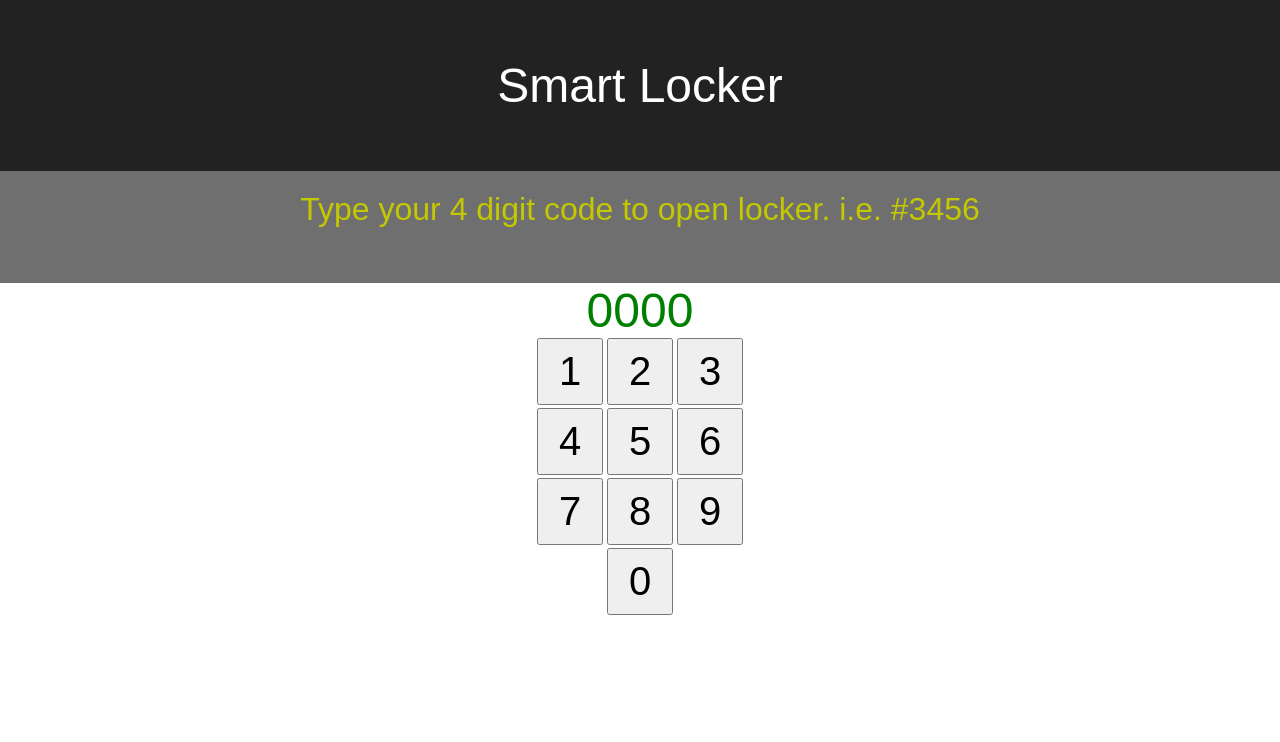
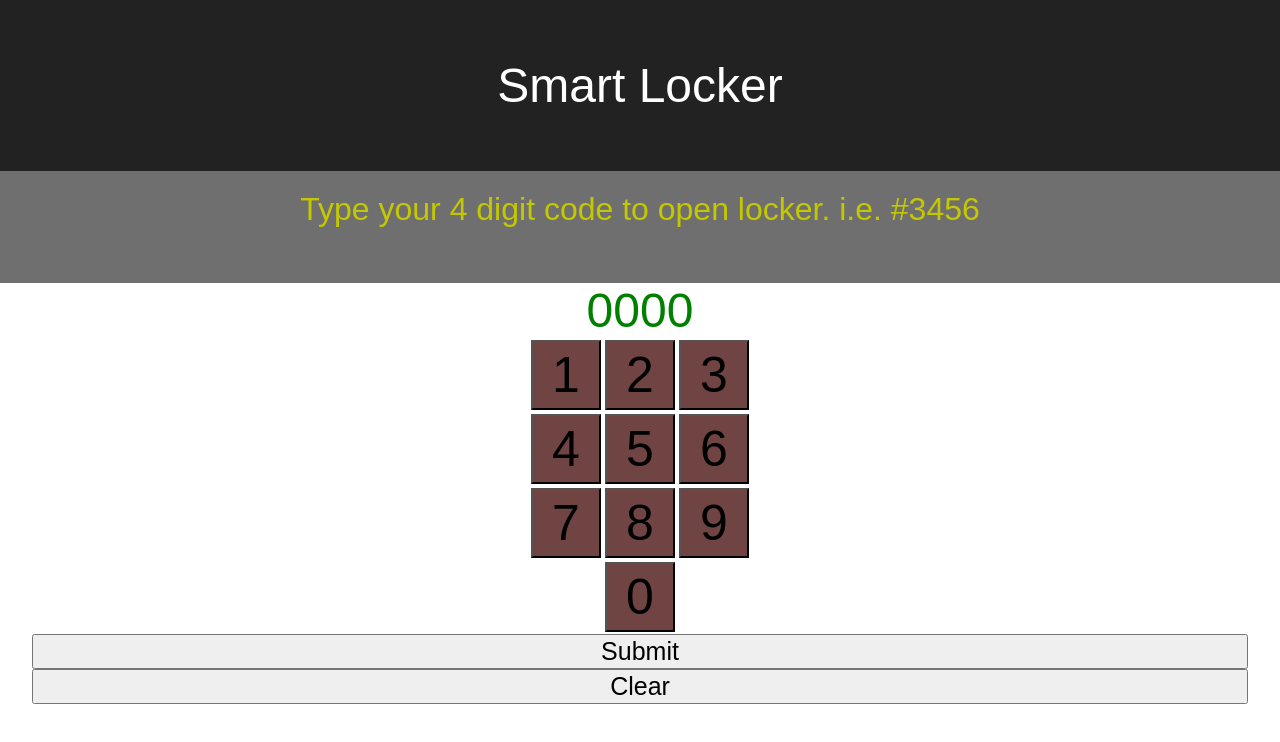
Before and after one commit to strayllama/Smart_Locker_JavaScript_React_Front, a React (Create React App) app: page / in a window 1280 px wide. Shown: the top 742 px of the page. Built offline with nearby package versions, Linux system fonts and the light colour scheme.

Commit message:
number button presses log number

```diff
--- a/package.json
+++ b/package.json
@@ -12,5 +12,8 @@
     "build": "react-scripts build",
     "test": "react-scripts test --env=jsdom",
     "eject": "react-scripts eject"
+  },
+  "devDependencies": {
+    "eslint-config-rallycoding": "^3.2.0"
   }
 }
--- a/src/App.css
+++ b/src/App.css
@@ -2,14 +2,15 @@
   text-align: center;
 }
 
-.button-box {
+/* * {
+  border: 1px solid red;
+} */
+
+
+.number-button {
+  margin: 2px;
+  font-size: 2.5em;
   width: 70px;
   height: 70px;
   display: inline-block;
 }
-
-.number-button {
-  width: 95%;
-  height: 95%;
-  font-size: 2.5em;
-}
--- a/src/App.js
+++ b/src/App.js
@@ -7,12 +7,29 @@ import ControlButtons from './components/ControlButtons.js'
 import './App.css';
 
 class App extends Component {
-  state = {
-    message: 'Type your 4 digit code to open locker. i.e. #3456'
+  constructor(props) {
+    super(props);
+
+    this.state = {
+      message: 'Type your 4 digit code to open locker. i.e. #3456'
+    }
+
+    this.handleOnClearClick = this.handleOnClearClick.bind(this);
+    this.handleOnSubmitClick = this.handleOnSubmitClick.bind(this);
+    this.handleOnNumberClick = this.handleOnNumberClick.bind(this);
+
   }
 
   handleOnSubmitClick() {
     console.log('Submit Button Clicked');
+  }
+
+  handleOnClearClick() {
+    console.log('Clear Button Clicked');
+  }
+
+  handleOnNumberClick(number) {
+    console.log('Number', number, 'Button Clicked');
   }
 
   render() {
@@ -21,8 +38,8 @@ class App extends Component {
         <Header>Smart Locker</Header>
         <MessageBox text={this.state.message} />
         <NumberPane />
-        <NumberPad />
-        <ControlButtons />
+        <NumberPad onPress={this.handleOnNumberClick} />
+        <ControlButtons onPressClear={this.handleOnClearClick} onPressClick={this.handleOnSubmitClick} />
       </div>
     );
   }
--- a/src/components/Button.js
+++ b/src/components/Button.js
@@ -1,14 +1,18 @@
 import React from 'react';
-import { Text } from 'react';
 
-const Button = ({ onPress, children }) => {
-  console.log({onPress});
-console.log({children});
+const NumberButton = ({ onPress, children, className }) => {
   return (
-    <div></div>
-    // <button onPress={onPress} ><Text>{children}</Text></button>
+    <button style={styles.buttonStyle} className={className} >{children}</button>
   );
 };
 
+const styles = {
+  buttonStyle: {
+  width: '95%',
+  height: '95%',
+  fontSize: 25,
+  display: 'inline-block'
+  }
+}
 
-export default Button;
+export default NumberButton;
--- a/src/components/ControlButtons.js
+++ b/src/components/ControlButtons.js
@@ -1,13 +1,11 @@
 import React from 'react';
 import Button from './Button.js'
-// import './ControlButtons.css'
 
 const ControlButtons = ({ onPressSubmit, onPressClear })  => {
   return (
     <div>
-      {/* <button id="submit-button" onPress={onPressSubmit} >Submit</button> */}
-      <Button id="submit-button" onPress={onPressSubmit}>Submit</Button>
-      {/* <button id="clear-button" onPress={onPressClear} >Clear</button> */}
+      <Button className='submit-button' onPress={onPressSubmit}>Submit</Button>
+      <Button className='clear-button' onPress={onPressClear}>Clear</Button>
     </div>
   );
 }
--- /dev/null
+++ b/src/components/NumberButton.js
@@ -0,0 +1,19 @@
+import React from 'react';
+
+const NumberButton = ({ onPress, children, className, num }) => {
+  return (
+    <button style={styles.buttonStyle} className={className} onClick={() => {onPress(num)}}>{children}</button>
+  );
+};
+
+const styles = {
+  buttonStyle: {
+  fontSize: 50,
+  width: '70px',
+  height: '70px',
+  display: 'inline-block',
+  backgroundColor: '#714444'
+  }
+}
+
+export default NumberButton;
--- a/src/components/NumberPad.js
+++ b/src/components/NumberPad.js
@@ -1,28 +1,27 @@
 import React from 'react';
-import Button from './Button.js'
+import NumberButton from './NumberButton.js'
 
 const NumberPad = ({ onPress })  => {
   return (
     <div>
       <div>
-        {/* <Button onPress={ onPress }>1</Button> */}
-        <div className="button-box"><button className="number-button">1</button></div>
-        <div className="button-box"><button className="number-button">2</button></div>
-        <div className="button-box"><button className="number-button">3</button></div>
+        <NumberButton className='number-button' onPress={onPress} num='1' >1</NumberButton>
+        <NumberButton className='number-button' onPress={onPress} num='2' >2</NumberButton>
+        <NumberButton className='number-button' onPress={onPress} num='3' >3</NumberButton>
       </div>
       <div>
-        <div className="button-box"><button className="number-button">4</button></div>
-        <div className="button-box"><button className="number-button">5</button></div>
-        <div className="button-box"><button className="number-button">6</button></div>
+        <NumberButton className='number-button' onPress={onPress} num='4' >4</NumberButton>
+        <NumberButton className='number-button' onPress={onPress} num='5' >5</NumberButton>
+        <NumberButton className='number-button' onPress={onPress} num='6' >6</NumberButton>
       </div>
       <div>
-        <div className="button-box"><button className="number-button">7</button></div>
-        <div className="button-box"><button className="number-button">8</button></div>
-        <div className="button-box"><button className="number-button">9</button></div>
+        <NumberButton className='number-button' onPress={onPress}  num='7' >7</NumberButton>
+        <NumberButton className='number-button' onPress={onPress} num='8' >8</NumberButton>
+        <NumberButton className='number-button' onPress={onPress} num='9' >9</NumberButton>
       </div>
       <div>
         <div className="space-box"></div>
-        <div className="button-box"><button className="number-button">0</button></div>
+        <NumberButton className='number-button' onPress={onPress} num='0' >0</NumberButton>
         <div className="space-box"></div>
       </div>
     </div>
```
Also changed, not shown: src/.eslintrc.js (added), 1 other file (tests, documents, lock files or other folders).
